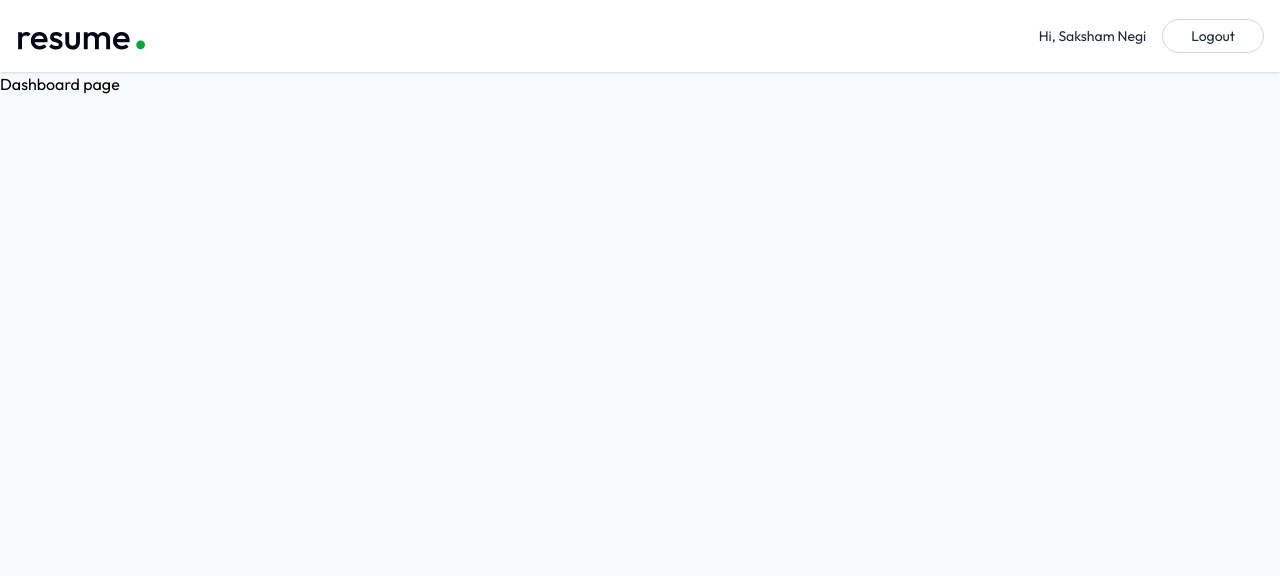
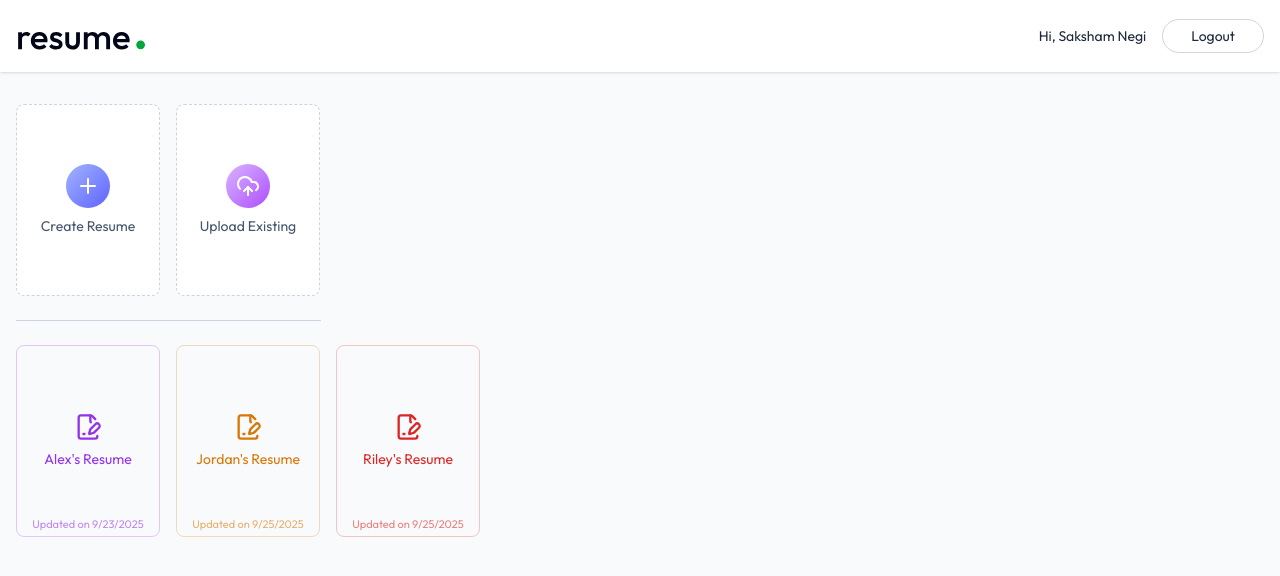
Before and after one commit to skquantum546/AiResumeBuilder, a React (Vite) app in the folder client/: page /app in a window 1280 px wide. Shown: the top 576 px of the page. Built offline with nearby package versions, Linux system fonts and the light colour scheme; the HTML template or start-up script is replaced by a standard one; a web font is replaced by a local one.

Commit message:
Worked on Dashboard added features like create resume,uploadresume,delete existing resume,edit name of the resume

```diff
--- a/client/src/components/Home/Hero.jsx
+++ b/client/src/components/Home/Hero.jsx
@@ -33,7 +33,7 @@
                         <Link to="/app?state-register" className="hidden md:block px-6 py-2 bg-green-500 hover:bg-green-700 active:scale-95 transition-all rounded-full text-white">
                             Get started
                         </Link>
-                        <Link to="/app?state=login" className="hidden md:block px-6 py-2 bg-green-500 border active:scale-95 hover:bg-green-500 transition-all rounded-full text-slate-700 hover:text-slate-900" >
+                        <Link to="/login" className="hidden md:block px-6 py-2 bg-green-500 border active:scale-95 hover:bg-green-500 transition-all rounded-full text-slate-700 hover:text-slate-900" >
                             Login
                         </Link>
                     </div>
--- a/client/src/index.css
+++ b/client/src/index.css
@@ -9,4 +9,10 @@
   button{
     @apply cursor-pointer;
   }
+  input:not([type="checkbox"]){
+    @apply outline-none focus:ring border-gray-300 focus:ring-blue-600 focus:border-blue-500 rounded-lg
+  }
+  textarea{
+    @apply outline-none focus:ring border border-gray-300 focus:ring-blue-500 focus:border-blue-500 rounded-lg resize-none
+  }
 }
--- a/client/src/pages/Dashboard.jsx
+++ b/client/src/pages/Dashboard.jsx
@@ -1,11 +1,155 @@
+import { FilePenLineIcon, PencilIcon, PlusIcon, TrashIcon, UploadCloudIcon, XIcon } from 'lucide-react'
 import React from 'react'
+import { dummyResumeData } from '../assets/assets';
+import { useState,useEffect} from 'react';
+import {useNavigate} from 'react-router-dom'
+const Dashboard = () => {
 
-const Dashboard = () => {
+    const colors=["#9333ea","#d97706","#dc2626","#0284c7","#16a34a"];
+    const [allResumes,setAllResumes]=useState([]);
+    const [showCreateResume,setShowCreateResume]=useState(false);
+    const [showUploadResume,setShowUploadResume]=useState(false);
+    const [title,setTitle]=useState('');
+    const [resume,setResume]=useState(null);
+    const [editResumeId,setEditResumeId]=useState('');
+
+    const navigate=useNavigate();
+
+    const loadAllResumes=async ()=>{
+        setAllResumes(dummyResumeData)
+    }
+
+    const createResume=async (event)=>{
+        event.preventDefault();
+        setShowCreateResume(false);
+        navigate(`/app/builder/res123`);
+    }
+
+    const uploadResume=async (event)=>{
+        event.preventDefault();
+        setShowUploadResume(false);
+        navigate(`/app/builder/res123`);
+    }
+
+    const editTitle=async (event)=>{
+        event.preventDefault();
+    }
+
+    const deleteResume=async (resumeId)=>{
+        const confirm=window.confirm("Are you sure you wnat to delete this resume?");
+        if(confirm){
+            setAllResumes(prev=>prev.filter(resume=>resume._id!==resumeId))
+        }
+    }
+
+    useEffect(()=>{
+        loadAllResumes();
+    },[])
   return (
     <div>
-        <h1>Dashboard page</h1>
+        <div className="max-w-7xl mx-auto px-4 py-8">
+            <p className="text-2xl font-medium mb-6 bg-gradient-to-r from-slate-600 to-slate-700 bg-clip-text text-transparent sm:hidden">Welcome,Saksham Negi</p>
+
+            <div className="flex gap-4">
+                <button onClick={()=>setShowCreateResume(true)} className="w-full bg-white sm:max-w-36 h-48 flex flex-col items-center justify-center rounded-lg gap-2 text-slate-600 border border-dashed border-slate-300 group hover:border-purple-500 hover:shadow-lg transition-all duration-300 cursor-pointer">
+                    <PlusIcon className="size-11 transition-all duration-300 p-2.5 bg-gradient-to-br from-indigo-300 to-indigo-500 text-white rounded-full" />
+                    <p className="text-sm group-hover:text-indigo-600 transition-all duration-300">Create Resume</p>
+                </button>
+
+                <button onClick={()=>setShowUploadResume(true)} className="w-full bg-white sm:max-w-36 h-48 flex flex-col items-center justify-center rounded-lg gap-2 text-slate-600 border border-dashed border-slate-300 group hover:border-indigo-500 hover:shadow-lg transition-all duration-300 cursor-pointer">
+                    <UploadCloudIcon className="size-11 transition-all duration-300 p-2.5 bg-gradient-to-br from-purple-300 to-purple-500 text-white rounded-full" />
+                    <p className="text-sm group-hover:text-purple-600 transition-all duration-300">Upload Existing</p>
+                </button>
+            </div>
+
+            <hr className="border-slate-300 my-6 sm:w-[305px]"/>
+
+            <div className="grid grid-cols-2 sm:flex flex-wrap gap-4">
+                {allResumes.map((resume,index)=>{
+                    const baseColor=colors[index%colors.length];
+                    return (
+                        <button key={index} onClick={(()=>navigate(`/app/builder/${resume._id}`))} className="relative w-full sm:max-w-36 h-48 flex flex-col items-center justify-center rounded-lg gap-2 border group hover:shadow-lg transition-all duration-300 cursor-pointer" style={{background:`linear-gradient(135deg,${baseColor}10,${baseColor})40`,borderColor:baseColor+'40'}}>
+                            <FilePenLineIcon className="size-7 group-hover:scale-105 transition-all" style={{color:baseColor}}/>
+                            <p className="text-sm group-hover:scale-105 transition-all px-2 text-center" style={{color:baseColor}}>{resume.title}</p>
+                            <p className="absolute bottom-1 text-[11px] text-slate-400 group-hover:text-slate-500 transition-all duration-300 px-2 text-center" style={{color:baseColor+'90'}}>
+                                Updated on {new Date(resume.updatedAt).toLocaleDateString()}
+                            </p>
+                            <div onClick={e=>e.stopPropagation()} className="absolute top-1 right-1 group-hover:flex items-center hidden">
+                                <TrashIcon onClick={()=>deleteResume(resume._id)} className="size-7 p-1.5 hover:bg-white/50 rounded text-slate-700 transition-colors" />
+                                <PencilIcon onClick={()=>{setEditResumeId(resume._id);setTitle(resume.title)}} className="size-7 p-1.5 hover:bg-white/50 rounded text-slate-700 transition-colors"/>
+                            </div>
+                        </button>
+                    );
+                })}
+            </div>
+
+                {showCreateResume && (
+                    <form onSubmit={createResume} onClick={()=>setShowCreateResume(false)} className="fixed inset-0 bg-black/70 backdrop-blur bg-opacity-50 z-10 flex items-center justify-center">
+                        <div onClick={e=>e.stopPropagation()} className="relative bg-slate-50 border shadow-md rounded-lg w-full max-w-sm p-6">
+                            <h2 className="text-xl font-bold mb-4">Create A Resume</h2>
+                            <input onChange={(e)=>setTitle(e.target.value)} value={title} type="text" placeholder="Enter resume title" className="w-full px-4 py-2 mb-4 focus:border-green-600 ring-green-600" required/>
+                            <button className='w-full py-2 bg-green-600 text-white rounded hover:bg-green-700 transition-colors'>Create Resume</button>
+
+                            <XIcon className="absolut top-4 right-4 tetx-slate-400 hover:text-slate-600 cursor-pointer transition-colors" onClick={()=>{
+                                setShowCreateResume(false);
+                                setTitle('');
+                            }}/>
+                        </div>
+                    </form>
+                )
+                }
+
+                {showUploadResume &&(
+                    <form onSubmit={uploadResume} onClick={()=>setShowUploadResume(false)} className="fixed inset-0 bg-black/70 backdrop-blur bg-opacity-50 z-10 flex items-center justify-center">
+                        <div onClick={e=>e.stopPropagation()} className="relative bg-slate-50 border shadow-md rounded-lg w-full max-w-sm p-6">
+                            <h2 className="text-xl font-bold mb-4">Upload Resume</h2>
+                            <input onChange={(e)=>setTitle(e.target.value)} value={title} type="text" placeholder="Enter resume title" className="w-full px-4 py-2 mb-4 focus:border-green-600 ring-green-600" required/>
+                            <div>
+                                <label htmlFor="resume-input" className="block text-sm text-slate-700">
+                                    Select Resume File
+                                    <div className="flex flex-col items-center justify-center gap-2 border group text-slate-400 border-slate-400 border-dashed rounded-md p-4 py-10 my-4 hover:border-green-500 hover:text-green-700 cursor-pointer transition-colors">
+                                        {resume?(
+                                            <p className="text-green-700">{resume.name}</p>
+                                        ):(
+                                            <>
+                                                <UploadCloudIcon className="size-14 stroke-1"/>
+                                                <p>Upload Resume</p>
+                                            </>
+                                        )}
+                                    </div>
+                                </label>
+
+                                <input type="file" id="resume-input" accept=".pdf" hidden onChange={(e)=>setResume(e.target.files[0])}/>
+                            </div>
+                            <button className='w-full py-2 bg-green-600 text-white rounded hover:bg-green-700 transition-colors'>Upload Resume</button>
+
+                            <XIcon className="absolut top-4 right-4 tetx-slate-400 hover:text-slate-600 cursor-pointer transition-colors" onClick={()=>{
+                                setShowUploadResume(false);
+                                setTitle('');
+                            }}/>
+                        </div>
+                    </form>
+                )
+                }
+
+                {editResumeId && (
+                    <form onSubmit={editTitle} onClick={()=>setEditResumeId('')} className="fixed inset-0 bg-black/70 backdrop-blur bg-opacity-50 z-10 flex items-center justify-center">
+                        <div onClick={e=>e.stopPropagation()} className="relative bg-slate-50 border shadow-md rounded-lg w-full max-w-sm p-6">
+                            <h2 className="text-xl font-bold mb-4">Edit Resume Title</h2>
+                            <input onChange={(e)=>setTitle(e.target.value)} value={title} type="text" placeholder="Enter resume title" className="w-full px-4 py-2 mb-4 focus:border-green-600 ring-green-600" required/>
+                            <button className='w-full py-2 bg-green-600 text-white rounded hover:bg-green-700 transition-colors'>Update</button>
+
+                            <XIcon className="absolut top-4 right-4 tetx-slate-400 hover:text-slate-600 cursor-pointer transition-colors" onClick={()=>{
+                                setEditResumeId('');
+                                setTitle('');
+                            }}/>
+                        </div>
+                    </form>
+                )
+                }
+        </div>
     </div>
-  )
+  );
 }
 
 export default Dashboard
```
